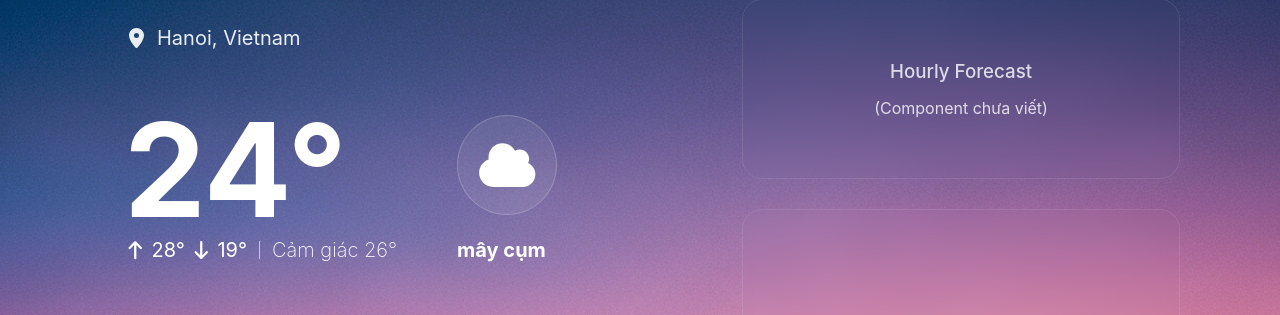
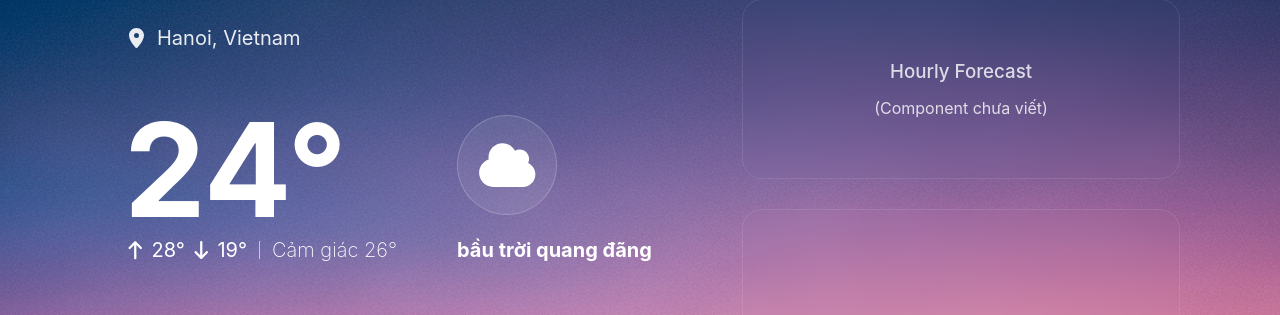
Before and after one commit to NMC2007/NMC-Weather-App, a React (Create React App) app: page / in a window 1280 px wide. Shown: the part 111-426 px from the top of the page. Built offline with nearby package versions, Linux system fonts and the light colour scheme.

Commit message:
update scss MainInfomation

```diff
--- a/src/layouts/DefaultLayout/DefaultLayout.js
+++ b/src/layouts/DefaultLayout/DefaultLayout.js
@@ -1,4 +1,3 @@
-// import PropTypes from 'prop-types';
 import classNames from 'classnames/bind';
 
 import style from './DefaultLayout.module.scss';
@@ -8,7 +7,8 @@ import LeftContent from './LeftContent';
 import RightContent from './RightContent';
 import MainInformation from '../components/MainInformation';
 import InfomationCard from '~/components/InfomationCard';
-// import Wrapper from '~/components/Wrapper';
+
+// nhận api
 
 const cx = classNames.bind(style);
 
--- a/src/layouts/components/MainInformation/MainInformation.js
+++ b/src/layouts/components/MainInformation/MainInformation.js
@@ -32,14 +32,13 @@ function MainInformation() {
                         </div>
                     </div>
 
-                    {/* Cột bên phải: Trạng thái */}
                     <div className={cx('status')}>
                         <div className={cx('wrapper-icon')}>
                             <Wrapper className={cx('icon-circle')}>
                                 <FontAwesomeIcon icon={faCloud} className={cx('icon-weather')} />
                             </Wrapper>
                         </div>
-                        <h3 className={cx('status-text')}>mây cụm</h3>
+                        <h3 className={cx('status-text')}>bầu trời quang đãng</h3>
                     </div>
                 </div>
             </Wrapper>
--- a/src/layouts/components/MainInformation/MainInformation.module.scss
+++ b/src/layouts/components/MainInformation/MainInformation.module.scss
@@ -71,6 +71,12 @@
     flex-direction: column;
 }
 
+.wrapper-icon {
+    max-width: 100px;
+    max-height: 100px;
+    margin-bottom: 20px;
+}
+
 .icon-circle {
     display: flex;
     justify-content: center;
@@ -79,7 +85,6 @@
     min-height: 100px;
     padding: 15px;
     border-radius: 200px;
-    margin-bottom: 20px;
 }
 
 .icon-weather {
```
